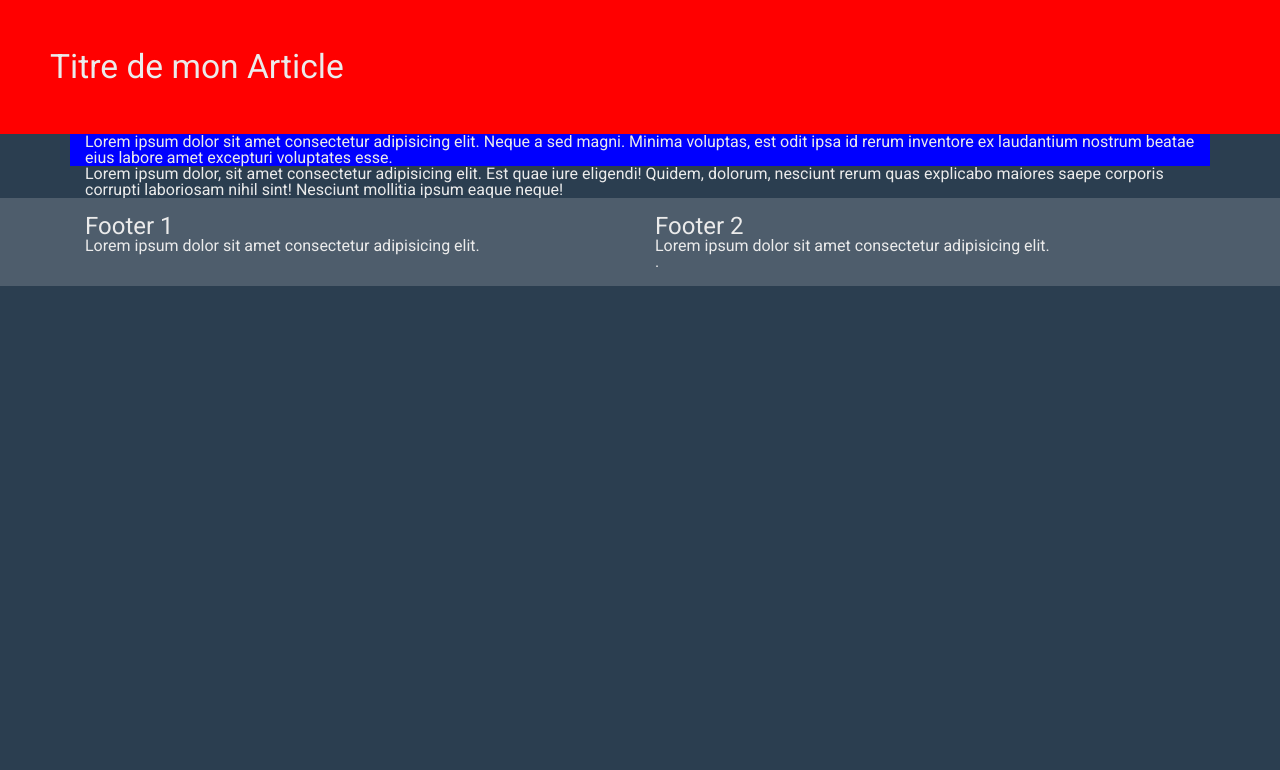
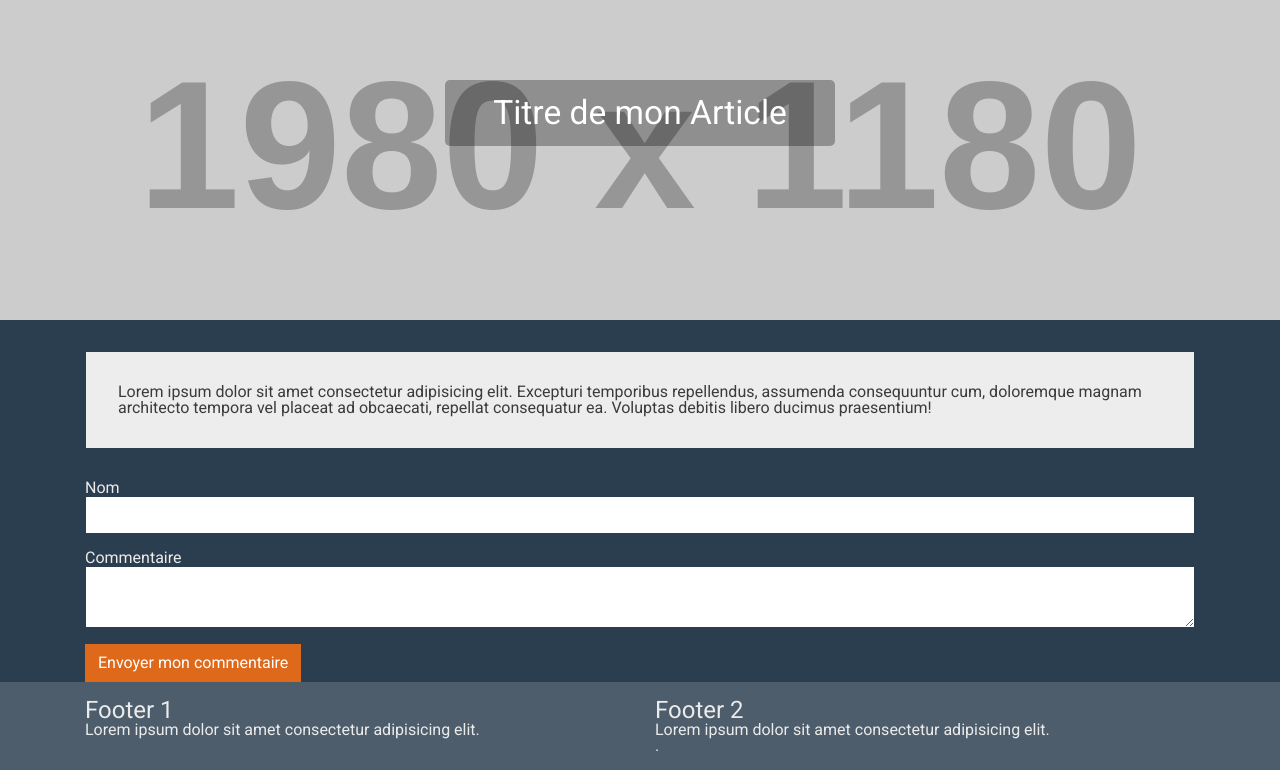
Before and after one commit to Miniroups/projet_blog_promo, a PHP site: page /wip/article.php in a window 1280 px wide. Shown: the part 38-808 px from the top of the page. Before the commit the page ends 324 px from the top, so only its background shows below. Run offline with PHP 8.4, Linux system fonts and the light colour scheme; grey boxes labelled with a size stand in for pictures from a placeholder-image service; some libraries are stand-ins or nearby versions.

Commit message:
Initialisation de la branche
Problème de compatibilité.

```diff
--- a/public/css/style.css
+++ b/public/css/style.css
@@ -420,12 +420,37 @@ nav.navbar {
 /*  NOTE Rodrigo */
 
 .content.article-show .head-article {
-    background-color: red;
-    padding: 50px;
+    height: 20rem;
+    text-align: center;
+    position: relative;
 }
 
+.content.article-show .head-article .background {
+    width: inherit;
+    height: inherit;
+    position: absolute;
+    left: 0;
+    top: 0;
+    object-fit: cover;
+    z-index: -5;
+    min-height: 0;
+}
+
+.content.article-show .head-article h1 {
+    padding: 1rem 3rem;
+    background-color: rgba(0,0,0,0.3);
+    color: #fff;
+    display: inline-block;
+    border-radius: 5px;
+    margin: 5rem;
+}
 .content.article-show section.article {
-    background-color: blue;
+    padding: 2rem 1rem;
+}
+.content.article-show section.article article {
+    padding: 2rem;
+    background-color: #ededed;
+    color: rgb(59, 59, 59);
 }
 
 /* NOTE David */
--- a/public/wip/article.php
+++ b/public/wip/article.php
@@ -5,18 +5,42 @@
 
     <!-- En tête de l'article -->
     <div class="container-fluid head-article">
+        <img class="background" src="http://placehold.it/1980x1180" alt="Image de l'article">
         <h1>Titre de mon Article</h1>
     </div>
 
     <!-- Body de l'article -->
     <section class="container article">
-        Lorem ipsum dolor sit amet consectetur adipisicing elit. Neque a sed magni. Minima voluptas, est odit ipsa id rerum inventore ex laudantium nostrum beatae eius labore amet excepturi voluptates esse.
+        <article>
+            Lorem ipsum dolor sit amet consectetur adipisicing elit. Excepturi temporibus repellendus, assumenda consequuntur cum, doloremque magnam architecto tempora vel placeat ad obcaecati, repellat consequatur ea. Voluptas debitis libero ducimus praesentium!
+        </article>
     </section>
 
     <!-- Espace commentaire de l'article -->
     <section class="container commentaire">
-        Lorem ipsum dolor, sit amet consectetur adipisicing elit. Est quae iure eligendi! Quidem, dolorum, nesciunt rerum quas explicabo maiores saepe corporis corrupti laboriosam nihil sint! Nesciunt mollitia ipsum eaque neque!
+
+        <!-- Ajouter un nouveau commentaire -->
+        <div class="new-comment">
+            <form id="form-commentaire" name="form-commentaire" action="#" method="#">
+                <div class="form-group">
+                    <label for="name">Nom</label>
+                    <input type="text" class="form-control" id="name">
+                </div>
+                <div class="form-group">
+                    <label for="content">Commentaire</label>
+                    <textarea id="content" name="content" cols="2" class="form-control"></textarea>
+                </div>
+                <button type="submit" class="btn btn-primary" name="submit-commentaire">Envoyer mon commentaire</button>
+            </form>
+        </div>
+
+        <!-- Afficher les commentaires -->
+        <div class="show-comments">
+
+        </div>
+
     </section>
+
 </div>
 
 <?php include_once('./include_footer.php');?>
```
